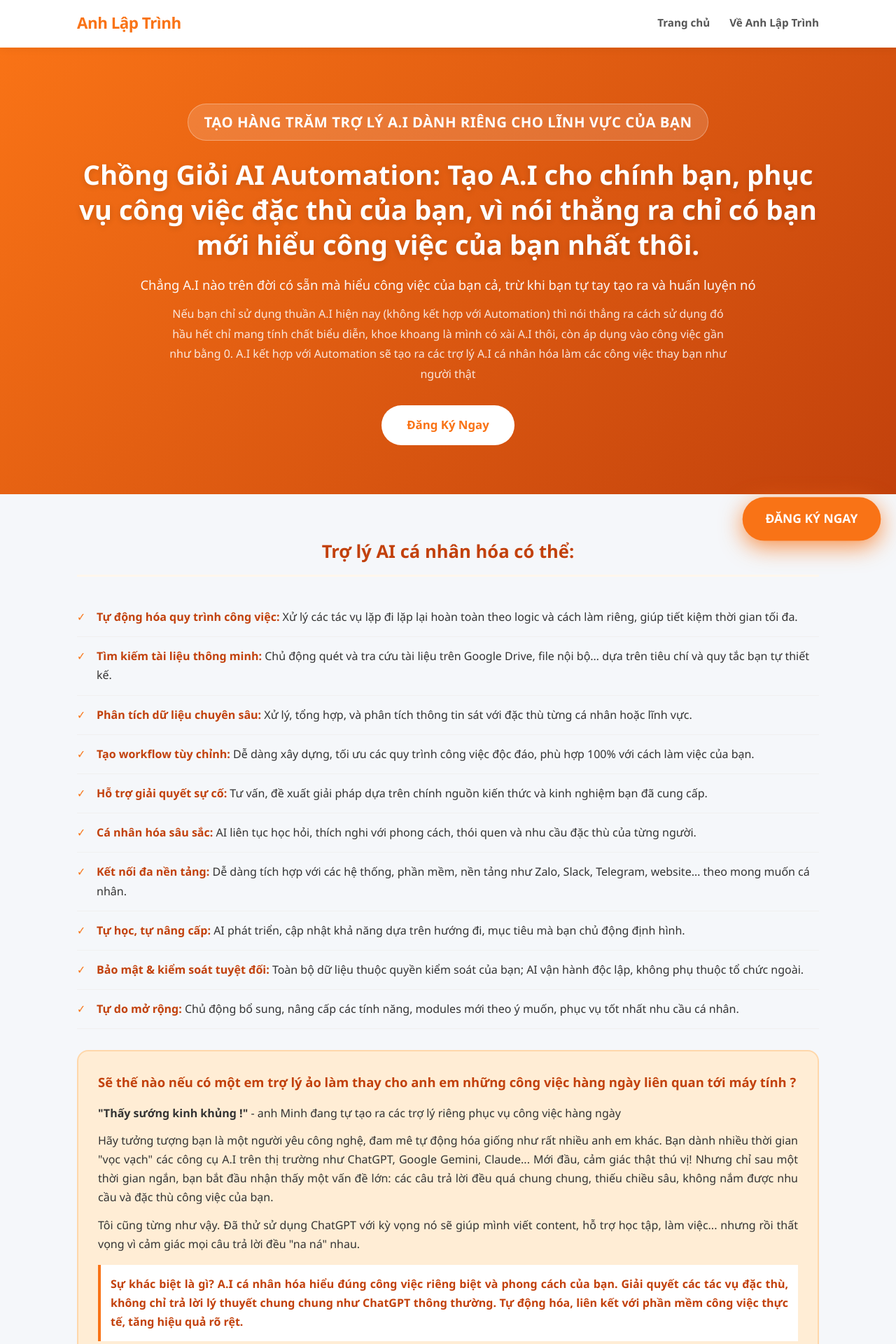
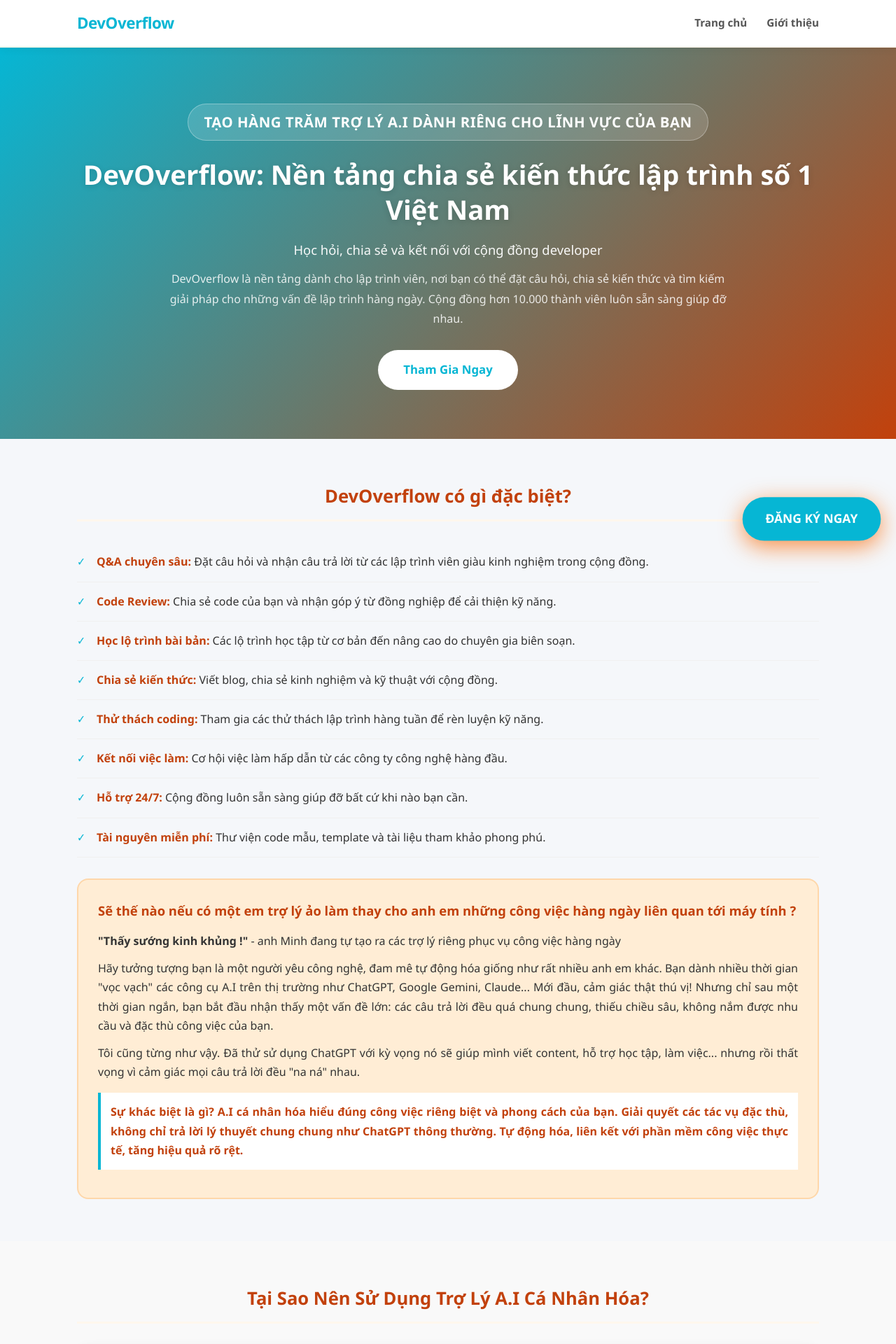
Before and after one commit to quocdat16061990/python-django, a Django app: page / in a window 1280 px wide. Shown: the top 1920 px of the page at 70% size. Run offline with Django 5.2, Linux system fonts and the light colour scheme; data that the repository does not hold is empty.

Commit message:
Change Content and Color

```diff
--- a/tasks/templates/tasks/index.html
+++ b/tasks/templates/tasks/index.html
@@ -59,7 +59,7 @@
         .logo-text {
             font-size: 1.4rem;
             font-weight: 800;
-            color: #f97316;
+            color: #06b6d4;
             letter-spacing: -0.5px;
         }
 
@@ -73,11 +73,11 @@
         }
 
         .nav-menu a:hover {
-            color: #f97316;
+            color: #06b6d4;
         }
 
         .hero {
-            background: linear-gradient(135deg, #f97316 0%, #c2410c 100%);
+            background: linear-gradient(135deg, #06b6d4 0%, #c2410c 100%);
             color: #fff;
             padding: 80px 20px 70px;
             text-align: center;
@@ -126,7 +126,7 @@
         .cta-button {
             display: inline-block;
             background: #fff;
-            color: #f97316;
+            color: #06b6d4;
             padding: 14px 36px;
             border-radius: 50px;
             text-decoration: none;
@@ -173,7 +173,7 @@
             content: "✓";
             position: absolute;
             left: 0;
-            color: #f97316;
+            color: #06b6d4;
             font-weight: 700;
         }
 
@@ -202,7 +202,7 @@
 
         .example-note {
             background: #fff;
-            border-left: 4px solid #f97316;
+            border-left: 4px solid #06b6d4;
             padding: 14px;
             margin-top: 16px;
             font-weight: 600;
@@ -255,7 +255,7 @@
 
         .demo-ai-button {
             display: inline-block;
-            background: #f97316;
+            background: #06b6d4;
     color: #fff;
             padding: 14px 28px;
             border-radius: 50px;
@@ -316,7 +316,7 @@
             height: 180px;
             border-radius: 50%;
             object-fit: cover;
-            border: 4px solid #f97316;
+            border: 4px solid #06b6d4;
         }
 
         .instructor-content {
@@ -336,14 +336,14 @@
 
         .instructor-summary {
             background: #fff7ed;
-            border-left: 4px solid #f97316;
+            border-left: 4px solid #06b6d4;
     padding: 14px;
     font-weight: 600;
             color: #c2410c;
         }
 
         .pricing {
-            background: linear-gradient(135deg, #f97316 0%, #c2410c 100%);
+            background: linear-gradient(135deg, #06b6d4 0%, #c2410c 100%);
             padding: 60px 20px;
         }
 
@@ -376,7 +376,7 @@
             border-radius: 8px;
     margin-bottom: 10px;
             font-size: 0.9rem;
-            color: #f97316;
+            color: #06b6d4;
             font-weight: 600;
         }
 
@@ -401,14 +401,14 @@
         }
 
         .form-group input:focus {
-            border-color: #f97316;
+            border-color: #06b6d4;
             outline: none;
         }
 
         .submit-btn {
             width: 100%;
             padding: 14px;
-            background: linear-gradient(135deg, #f97316, #c2410c);
+            background: linear-gradient(135deg, #06b6d4, #c2410c);
             color: #fff;
             border: none;
             border-radius: 10px;
@@ -504,7 +504,7 @@
             position: fixed;
             bottom: 30px;
             right: 30px;
-            background: #f97316;
+            background: #06b6d4;
             color: #fff;
             padding: 15px 30px;
             border-radius: 50px;
@@ -536,8 +536,8 @@
 <body>
     <header>
         <div class="container">
-            <div class="logo-text">Anh Lập Trình</div>
-            <nav class="nav-menu"><a href="#home">Trang chủ</a><a href="#about">Về Anh Lập Trình</a></nav>
+            <div class="logo-text">DevOverflow</div>
+            <nav class="nav-menu"><a href="#home">Trang chủ</a><a href="#about">Giới thiệu</a></nav>
         </div>
     </header>
     <section class="hero" id="home">
@@ -545,41 +545,24 @@
             <div class="hero-tagline">
                 <h2>TẠO HÀNG TRĂM TRỢ LÝ A.I DÀNH RIÊNG CHO LĨNH VỰC CỦA BẠN</h2>
             </div>
-            <h1 class="hero-title">Chồng Giỏi AI Automation: <strong>Tạo A.I cho chính bạn, phục vụ công việc đặc thù
-                    của bạn, vì nói thẳng ra chỉ có bạn mới hiểu công việc của bạn nhất thôi.</strong></h1>
-            <p class="hero-subtitle">Chẳng A.I nào trên đời có sẵn mà hiểu công việc của bạn cả, trừ khi bạn tự tay tạo
-                ra và huấn luyện nó</p>
-            <p class="hero-description">Nếu bạn chỉ sử dụng thuần A.I hiện nay (không kết hợp với Automation) thì nói
-                thẳng ra cách sử dụng đó hầu hết chỉ mang tính chất biểu diễn, khoe khoang là mình có xài A.I thôi, còn
-                áp dụng vào công việc gần như bằng 0. A.I kết hợp với Automation sẽ tạo ra các trợ lý A.I cá nhân hóa
-                làm các công việc thay bạn như người thật</p><a href="#register" class="cta-button">Đăng Ký Ngay</a>
+            <h1 class="hero-title">DevOverflow: <strong>Nền tảng chia sẻ kiến thức lập trình số 1 Việt Nam</strong></h1>
+            <p class="hero-subtitle">Học hỏi, chia sẻ và kết nối với cộng đồng developer</p>
+            <p class="hero-description">DevOverflow là nền tảng dành cho lập trình viên, nơi bạn có thể đặt câu hỏi, chia sẻ kiến thức và tìm kiếm giải pháp cho những vấn đề lập trình hàng ngày. Cộng đồng hơn 10.000 thành viên luôn sẵn sàng giúp đỡ nhau.</p><a href="#register" class="cta-button">Tham Gia Ngay</a>
         </div>
     </section>
     <section class="main-content">
         <div class="container">
             <div class="content-block">
-                <h2 class="section-title">Trợ lý AI cá nhân hóa có thể:</h2>
+                <h2 class="section-title">DevOverflow có gì đặc biệt?</h2>
                 <ul class="techniques-list">
-                    <li><strong>Tự động hóa quy trình công việc:</strong> Xử lý các tác vụ lặp đi lặp lại hoàn toàn theo
-                        logic và cách làm riêng, giúp tiết kiệm thời gian tối đa.</li>
-                    <li><strong>Tìm kiếm tài liệu thông minh:</strong> Chủ động quét và tra cứu tài liệu trên Google
-                        Drive, file nội bộ… dựa trên tiêu chí và quy tắc bạn tự thiết kế.</li>
-                    <li><strong>Phân tích dữ liệu chuyên sâu:</strong> Xử lý, tổng hợp, và phân tích thông tin sát với
-                        đặc thù từng cá nhân hoặc lĩnh vực.</li>
-                    <li><strong>Tạo workflow tùy chỉnh:</strong> Dễ dàng xây dựng, tối ưu các quy trình công việc độc
-                        đáo, phù hợp 100% với cách làm việc của bạn.</li>
-                    <li><strong>Hỗ trợ giải quyết sự cố:</strong> Tư vấn, đề xuất giải pháp dựa trên chính nguồn kiến
-                        thức và kinh nghiệm bạn đã cung cấp.</li>
-                    <li><strong>Cá nhân hóa sâu sắc:</strong> AI liên tục học hỏi, thích nghi với phong cách, thói quen
-                        và nhu cầu đặc thù của từng người.</li>
-                    <li><strong>Kết nối đa nền tảng:</strong> Dễ dàng tích hợp với các hệ thống, phần mềm, nền tảng như
-                        Zalo, Slack, Telegram, website… theo mong muốn cá nhân.</li>
-                    <li><strong>Tự học, tự nâng cấp:</strong> AI phát triển, cập nhật khả năng dựa trên hướng đi, mục
-                        tiêu mà bạn chủ động định hình.</li>
-                    <li><strong>Bảo mật &amp; kiểm soát tuyệt đối:</strong> Toàn bộ dữ liệu thuộc quyền kiểm soát của
-                        bạn; AI vận hành độc lập, không phụ thuộc tổ chức ngoài.</li>
-                    <li><strong>Tự do mở rộng:</strong> Chủ động bổ sung, nâng cấp các tính năng, modules mới theo ý
-                        muốn, phục vụ tốt nhất nhu cầu cá nhân.</li>
+                    <li><strong>Q&A chuyên sâu:</strong> Đặt câu hỏi và nhận câu trả lời từ các lập trình viên giàu kinh nghiệm trong cộng đồng.</li>
+                    <li><strong>Code Review:</strong> Chia sẻ code của bạn và nhận góp ý từ đồng nghiệp để cải thiện kỹ năng.</li>
+                    <li><strong>Học lộ trình bài bản:</strong> Các lộ trình học tập từ cơ bản đến nâng cao do chuyên gia biên soạn.</li>
+                    <li><strong>Chia sẻ kiến thức:</strong> Viết blog, chia sẻ kinh nghiệm và kỹ thuật với cộng đồng.</li>
+                    <li><strong>Thử thách coding:</strong> Tham gia các thử thách lập trình hàng tuần để rèn luyện kỹ năng.</li>
+                    <li><strong>Kết nối việc làm:</strong> Cơ hội việc làm hấp dẫn từ các công ty công nghệ hàng đầu.</li>
+                    <li><strong>Hỗ trợ 24/7:</strong> Cộng đồng luôn sẵn sàng giúp đỡ bất cứ khi nào bạn cần.</li>
+                    <li><strong>Tài nguyên miễn phí:</strong> Thư viện code mẫu, template và tài liệu tham khảo phong phú.</li>
                 </ul>
                 <div class="example-box">
                     <h3>Sẽ thế nào nếu có một em trợ lý ảo làm thay cho anh em những công việc hàng ngày liên quan tới
@@ -611,7 +594,7 @@
                             lượng trợ lý:</strong> Bạn có thể tạo hàng trăm trợ lý AI, mỗi trợ lý được thiết kế để đảm
                         nhận một nhiệm vụ riêng biệt.</li>
                     <li style="margin-bottom: 15px; padding-left: 30px; position: relative"><i class="fas fa-clock"
-                            style="position: absolute; left: 0; color: #f97316; top: 3px;"></i><strong>Hoạt động
+                            style="position: absolute; left: 0; color: #06b6d4; top: 3px;"></i><strong>Hoạt động
                             24/7:</strong> Trợ lý AI làm việc không ngừng nghỉ, không than phiền, không cần nghỉ phép.
                     </li>
                     <li style="margin-bottom: 15px; padding-left: 30px; position: relative"><i class="fas fa-cogs"
@@ -911,7 +894,7 @@
                 font-size: 1rem;
             }
             .custom-notification.success .notification-content {
-                background: linear-gradient(135deg, #f97316, #c2410c);
+                background: linear-gradient(135deg, #06b6d4, #c2410c);
                 color: #fff;
             }
             .custom-notification.error .notification-content {
```
